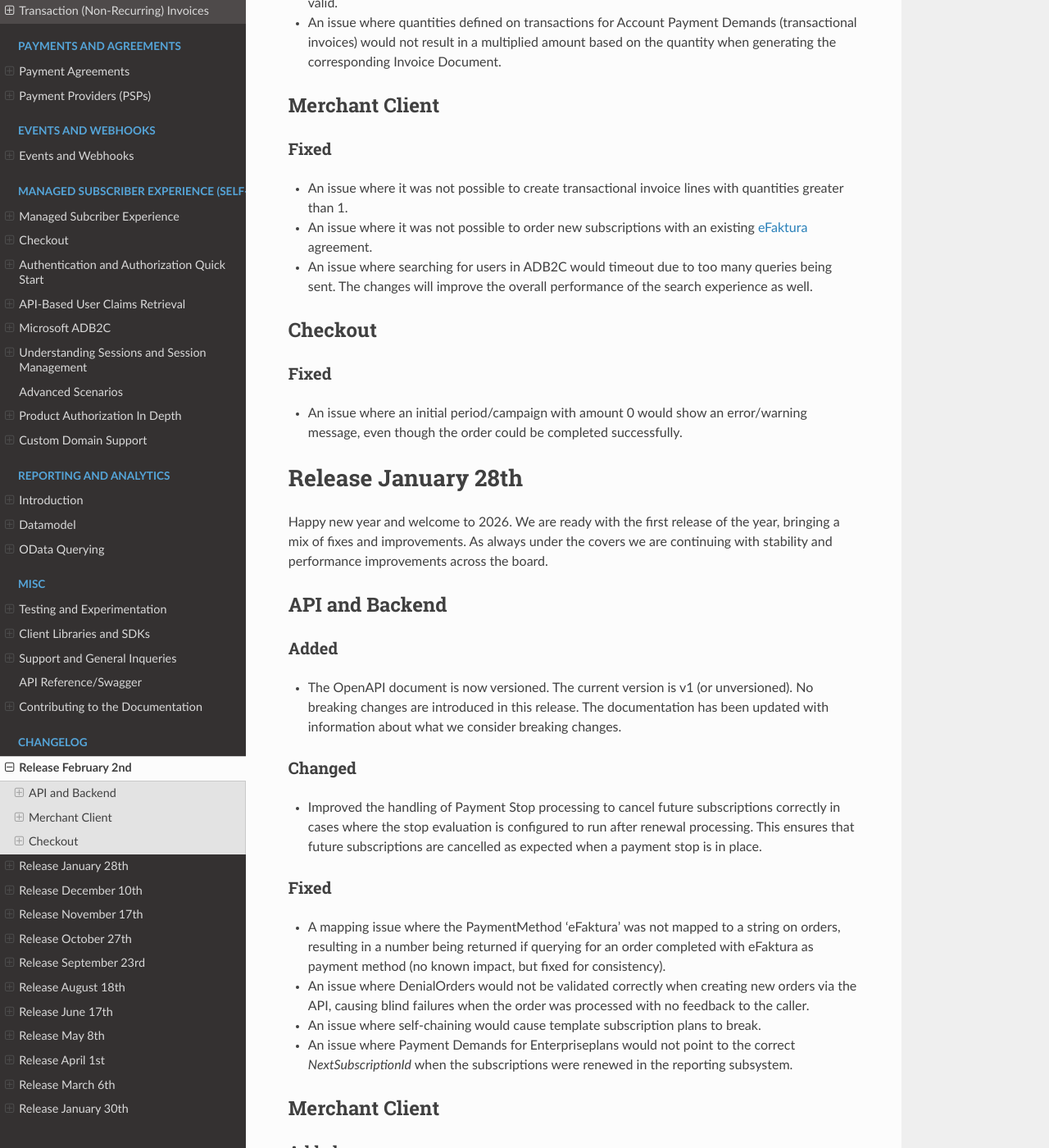
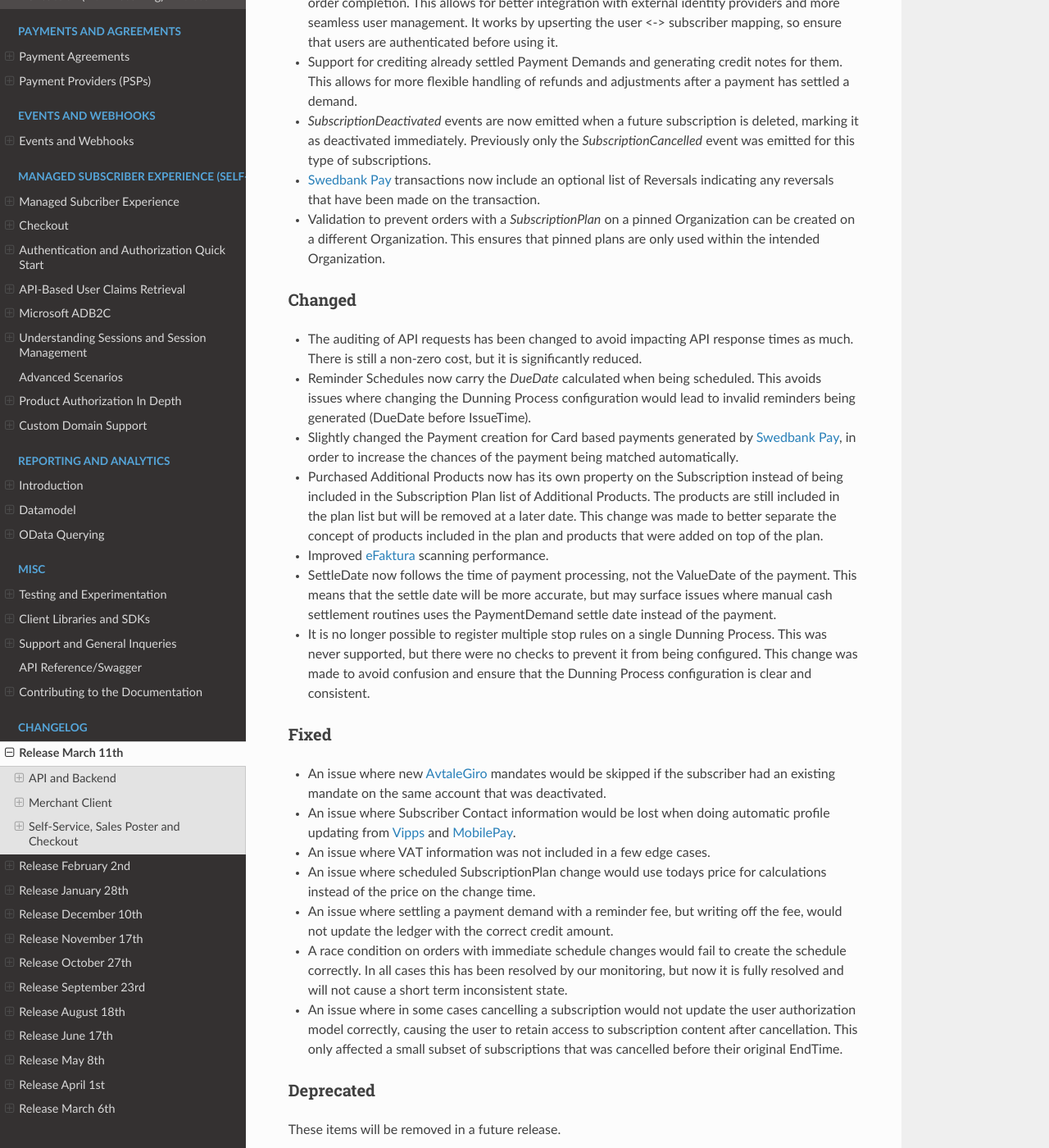
Before and after one commit to infosoftas/info-subscription-doc, a Sphinx documentation site: the page built from source/changelog/changelog.rst, in a window 1280 px wide and 1400 px high, scrolled down 418 px. Shown: the whole window at 82% size. Built offline with Sphinx 7.4.7 and the Read the Docs theme 3.1.0, drawn with Linux system fonts in a browser that asks for light colours; formulas are drawn with MathJax 3; some of the changed text lies outside the part shown.

Commit message:
Added initial changelog for r141 (#157)
* Added initial changelog for r141

* Removed changed item that did not make the cut.

---------

Co-authored-by: Esben Bach <esbbach@infosoft.no>

```diff
--- a/source/changelog/changelog.rst
+++ b/source/changelog/changelog.rst
@@ -1,5 +1,6 @@
 .. _changelog:
 
+.. include:: r141.inc
 .. include:: r140.inc
 .. include:: r139.inc
 .. include:: r138.inc
@@ -9,4 +10,3 @@
 .. include:: r134.inc
 .. include:: r133.inc
 .. include:: r132.inc
-.. include:: r131.inc
--- /dev/null
+++ b/source/changelog/r141.inc
@@ -0,0 +1,98 @@
+.. _changelog-r141:
+
+**********************
+Release March 11th
+**********************
+
+Welcome to the spring release. This time around we include a mix of fixes and improvements, with a focus on improving existing workflows and performance.
+Most of the changes relate to handling edge cases by preventing the issue from occurring in the first place, or providing options to easily identify and fix the issue when it does occur.
+
+
+API and Backend
+===============
+
+Added
+-----
+
+* The simplified Order API now supports mapping user identities during subscriber creation and order completion. This allows for better integration with external identity providers and more seamless user management. It works by upserting the user <-> subscriber mapping, so ensure that users are authenticated before using it.
+* Support for crediting already settled Payment Demands and generating credit notes for them. This allows for more flexible handling of refunds and adjustments after a payment has settled a demand.
+* `SubscriptionDeactivated` events are now emitted when a future subscription is deleted, marking it as deactivated immediately. Previously only the `SubscriptionCancelled` event was emitted for this type of subscriptions.
+* |SwedbankPay| transactions now include an optional list of Reversals indicating any reversals that have been made on the transaction.
+* Validation to prevent orders with a `SubscriptionPlan` on a pinned Organization can be created on a different Organization. This ensures that pinned plans are only used within the intended Organization.
+
+Changed
+-------
+
+* The auditing of API requests has been changed to avoid impacting API response times as much. There is still a non-zero cost, but it is significantly reduced.
+* Reminder Schedules now carry the `DueDate` calculated when being scheduled. This avoids issues where changing the Dunning Process configuration would lead to invalid reminders being generated (DueDate before IssueTime).
+* Slightly changed the Payment creation for Card based payments generated by |SwedbankPay|, in order to increase the chances of the payment being matched automatically.
+* Purchased Additional Products now has its own property on the Subscription instead of being included in the Subscription Plan list of Additional Products. The products are still included in the plan list but will be removed at a later date. This change was made to better separate the concept of products included in the plan and products that were added on top of the plan.
+* Improved |eFaktura| scanning performance.
+* SettleDate now follows the time of payment processing, not the ValueDate of the payment. This means that the settle date will be more accurate, but may surface issues where manual cash settlement routines uses the PaymentDemand settle date instead of the payment.
+* It is no longer possible to register multiple stop rules on a single Dunning Process. This was never supported, but there were no checks to prevent it from being configured. This change was made to avoid confusion and ensure that the Dunning Process configuration is clear and consistent.
+
+Fixed
+-----
+
+* An issue where new |AvtaleGiro| mandates would be skipped if the subscriber had an existing mandate on the same account that was deactivated.
+* An issue where Subscriber Contact information would be lost when doing automatic profile updating from |Vipps| and |MobilePay|.
+* An issue where VAT information was not included in a few edge cases.
+* An issue where scheduled SubscriptionPlan change would use todays price for calculations instead of the price on the change time.
+* An issue where settling a payment demand with a reminder fee, but writing off the fee, would not update the ledger with the correct credit amount.
+* A race condition on orders with immediate schedule changes would fail to create the schedule correctly. In all cases this has been resolved by our monitoring, but now it is fully resolved and will not cause a short term inconsistent state.
+* An issue where in some cases cancelling a subscription would not update the user authorization model correctly, causing the user to retain access to subscription content after cancellation. This only affected a small subset of subscriptions that was cancelled before their original EndTime.
+
+Deprecated
+----------
+
+These items will be removed in a future release.
+
+* The Map User API endpoint in the simplified Order API is now deprecated, and removed from the reference documentation. This endpoint was used to map user identities during subscriber creation and order completion. The functionality has been replaced with a more streamlined approach.
+* Purchased Additional Products in the SubscriptionPlan object will be removed in a future release (Products with IncludedInPlan = false). They can be accessed via the `PurchasedAdditionalProducts` property on the Subscription object instead. This change was made to better separate the concept of products included in the plan and products that were added on top of the plan.
+
+Known Limitations
+-----------------
+
+* The feature for crediting already settled payment demands, currently does not handle reminder fees correctly. This means that an allowance will have to be added manually to cover the reminder fee. We are working on a solution for this, but in the meantime, please be aware of this limitation when using the new crediting feature.
+
+Merchant Client
+===============
+
+Added
+-----
+
+* An option to move connected users to a different account on the same subscriber. Simplifies handling when users need to be moved between accounts, when correcting mistakes.
+* Support for refunds/reversals on |SwedbankPay| transactions, allowing merchants to easily process refunds and reversals directly from the transaction view in the Merchant without needing to use the SwedbankPay portal.
+
+
+Changed
+-------
+
+* Prevent registration of multiple stop rules on a single Dunning Process, as this is not supported and could lead to confusion.
+* The sections for `Subscriptions` and `Invoices and Payments` on the Subscriber Overview have been replaced with a new component type that takes up less screen space but still provides the necessary information and features.
+* Added `Quantity` as an optional field when creating account invoices manually.
+* Additional information is shown on |SwedbankPay| transactions related to reversals and refunds.
+
+
+Fixed
+-----
+
+* Translations for the new bulk price adjustment tool introduced in the previous release.
+* A performance issue where the subscriber overview would load too much data, affecting subscribers with a large number of historic reminders.
+* A performance issue where visiting the `Connected Users` page would take a long time for subscribers with a large number of users. There are some constraints on how fast we can query the underlying IdP, but the optimizations have changed the performance from 50 seconds to below 3 seconds for 300 connected users.
+* An issue where the date on the `Delivery` view on a subscriber would deviate from the same delivery date on the delivery overview page.This was caused by a missing timezone adjustment.
+
+
+Self-Service, Sales Poster and Checkout
+========================================
+
+Added
+-----
+
+* Checkout: Support for displaying Invoice Fee as part of the price.
+* Checkout: Support for ordering new subscriptions for previously connected users without a direct subscriber connection.
+
+Fixed
+-----
+
+* Reminders are now visually marked as paid when the Invoice/Payment Demand is settled. This prevents |Vipps| and |MobilePay| single payments of already paid reminders.
```
